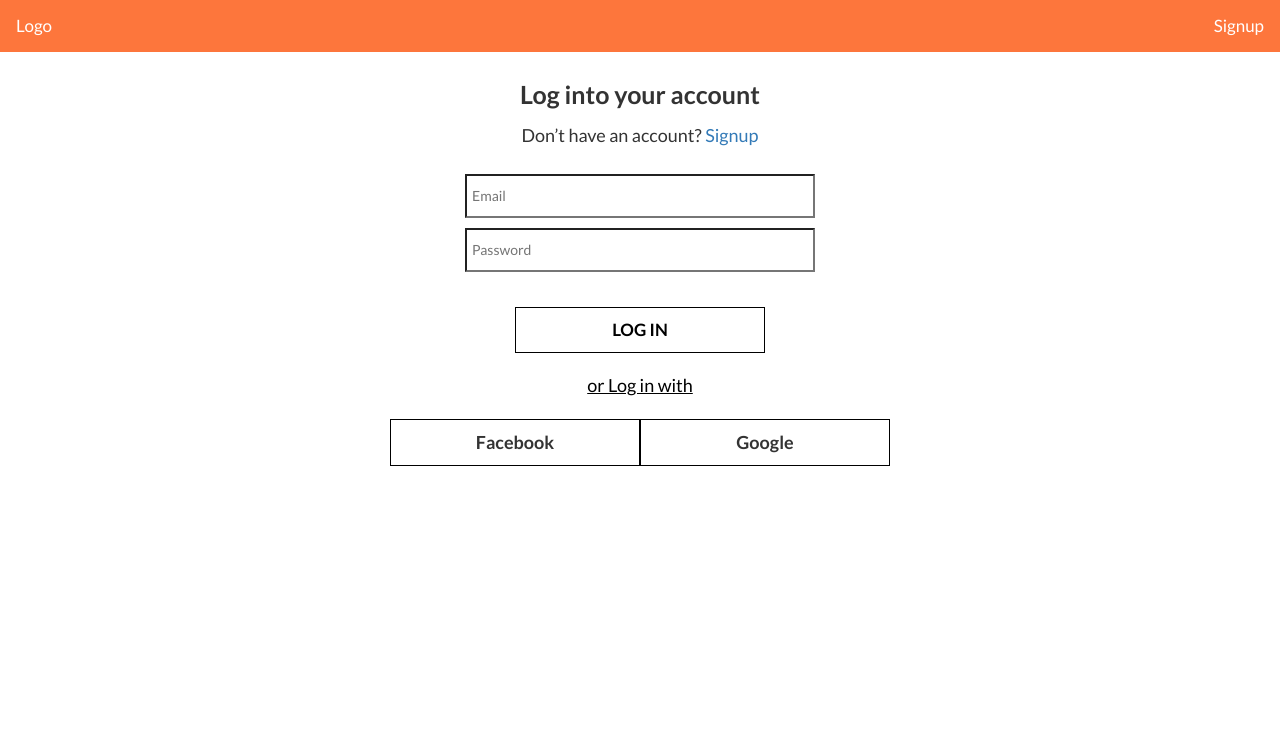
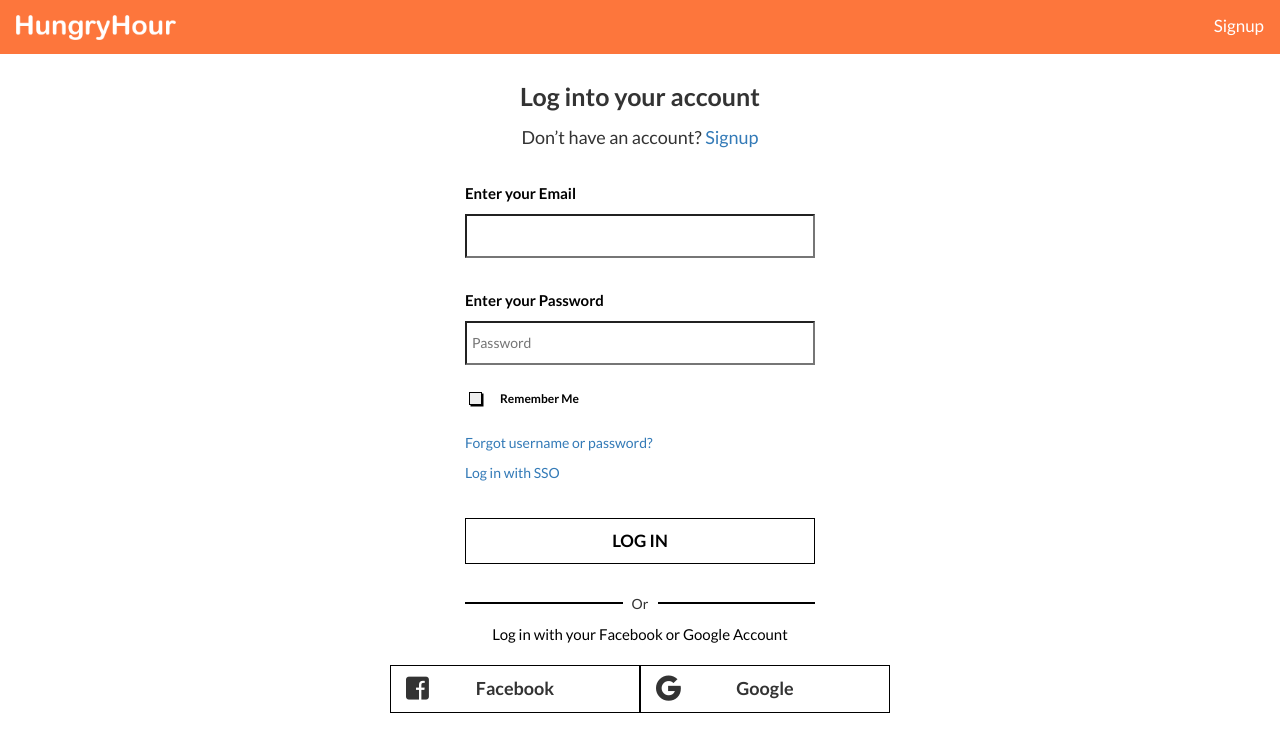
Before and after one commit to phassans/business-hungryhour, a React app: page /Login in a window 1280 px wide. Built offline with nearby package versions, Linux system fonts and the light colour scheme.

Commit message:
try to improve login signup and Logo is added

```diff
--- a/src/components/addBusinessPageComponents/addBusinessNav/addBusinessNav.js
+++ b/src/components/addBusinessPageComponents/addBusinessNav/addBusinessNav.js
@@ -14,7 +14,9 @@ constructor(){
         let makeBlock = this.state.dropdown ? 'makeBlock' : '';
         return (
             <div className="navWithDropdown" >
-                <div className='navLogo' >Logo</div>
+                <div className='navLogo' >
+                <img src={require('../../../assets/logo.png')} style={{ width: 160, height: 25}} />
+                </div>
                 <div className="dropdown" >
                     <button type="button" >
                         <span className="glyphicon glyphicon-user"></span>
--- a/src/components/navs/LandingPageNav/LandingPageNav.js
+++ b/src/components/navs/LandingPageNav/LandingPageNav.js
@@ -10,7 +10,9 @@ class LandingPageNav extends React.Component {
                     <button type='button' className='navbar-toggle collapsed' data-toggle='collapse' data-target='#nav-collapse' >
                         <i className="fas fa-bars "></i>
                     </button>
-                    <div className='navbar-brand logo' >Logo</div>
+                    <div className='navbar-brand logo' >
+                        <img src={require('../../../assets/logo.png')} style={{ width: 160, height: 25 }} />
+                    </div>
                 </div>
                 <div className='collapse navbar-collapse' id='nav-collapse'>
                     <ul className='nav navbar-nav'>
--- a/src/components/navs/signUpLoginNav/signUpLoginNav.js
+++ b/src/components/navs/signUpLoginNav/signUpLoginNav.js
@@ -6,7 +6,7 @@ class SignUpLoginNav extends React.Component {
     render() {
         return (
             <div className="topnav" >
-                <div>Logo</div>
+                <div><img src={require('../../../assets/logo.png')} style={{ width: 160, height: 25}} /></div>
                 <Link className="nav" to={`/${this.props.btnTitle}`} >{this.props.btnTitle}</Link>
             </div>
         );
--- a/src/container/loginContainer/loginContainer.js
+++ b/src/container/loginContainer/loginContainer.js
@@ -17,21 +17,35 @@ class LoginContainer extends Component {
 
         <div className='inputMainContainer' >
           <div className='inputContainer centeredInput' >
-            <input type='text' placeholder='Email' />
+            <div>Enter your Email</div>
+            <input type='text' />
           </div>
           <div className='inputContainer centeredInput' >
+            <div>Enter your Password</div>
             <input type='password' placeholder='Password' />
           </div>
+          <label className="container rememberCheckbox" >
+            Remember Me
+            <input type="checkbox" />
+            <span style={{ marginLeft: '1%', marginTop: '2px', }} className="checkmark"></span>
+          </label>
+          <div className='flink' ><a href='#' >Forgot username or password?</a></div>
+          <div className='flink' ><a href='#' >Log in with SSO</a></div>
         </div>
 
         <div className='footer' >
           <div className='btnContainer' >
             <button className="btn">Log in</button>
-            <div><a href='#' >or Log in with</a></div>
+            <div className='orTxtMainCont' >
+              <div className='orLineCont' ><div className='orLine' /></div>
+              <div className='orTxt' >Or</div>
+              <div className='orLineCont' ><div className='orLine' /></div>
+            </div>
+            <div className='AnotherWayAdviceSL' >Log in with your Facebook or Google Account</div>
           </div>
           <div className="btnGroup" >
-            <button className="btn1">Facebook</button>
-            <button className="btn1">Google</button>
+            <button className="btn1"> <span><i class="fab fa-facebook-square"></i></span> Facebook</button>
+            <button className="btn1" > <span><i class="fab fa-google"></i></span> Google</button>
           </div>
         </div>
       </div>
--- a/src/container/signUpContainer/signUpContainer.css
+++ b/src/container/signUpContainer/signUpContainer.css
@@ -33,9 +33,11 @@
 
 .inputContainer div {
     font-size: 15px;
-    margin: 10px 0px;
+    margin: 32px auto 10px;
     color: #000000;
-    width: 80%;
+    width: 350px;
+    text-align: left;
+    font-weight: bold;
 }
 
 .inputContainer input {
@@ -46,6 +48,21 @@
     outline: none;
 }
 
+.inputMainContainer div.flink{
+    width: 350px;
+    margin: 10px auto;
+}
+
+.signUpInputCont .centeredInput{
+    margin: 20px 0px;
+}
+
+.inputMainContainer .rememberCheckbox{
+    margin: 25px auto;
+    color: #000000;
+    width: 350px
+}
+
 .btnContainer {
     text-align: center;
     margin-bottom: 0px !important;
@@ -54,7 +71,7 @@
 .btnContainer .btn {
     margin-top: 20px;
     margin-bottom: 20px;
-    width: 250px;
+    width: 350px;
     background-color: #ffffff;
     color: #000000;
     padding: 10px 0px;
@@ -72,7 +89,7 @@
     margin: 0px auto;
 }
 
-.footer{
+.footer {
     margin-bottom: 50px;
 }
 
@@ -83,13 +100,47 @@
     padding: 10px 0px;
     font-size: 18px;
     font-weight: bold;
+    position: relative;
     border: 1px solid #000000;
 }
 
-.btnContainer div a {
-    text-decoration: #000000 underline;
+.btnGroup .btn1 span{
+    position: absolute;
+    left: 15px;
+    top: 5px;
+    font-size: 25px;
+}
+
+.btnContainer div.AnotherWayAdviceSL {
     color: #000000;
-    font-size: 18px;
+    font-size: 15px;
+    clear: both;
+    width: 350px;
+    margin: 40px auto 0px;
+}
+
+.orLineCont {
+    width: 45%;
+}
+
+.orTxtMainCont div{
+    float: left;
+}
+
+.orLineCont .orLine{
+    width: 100%;
+    height: 2px;
+    background-color: #000000;
+    margin: 8.5px 0px;
+}
+
+.orTxtMainCont{
+    width: 350px;
+    margin: 10px auto;
+    clear: both;
+}
+.orTxt{
+    width: 10%;
 }
 
 .condition {
@@ -102,8 +153,9 @@
     .inputContainer {
         padding: 0px 10px;
     }
+
     .inputContainer input {
-        width:  80% !important;
+        width: 80% !important;
     }
 }
 
--- a/src/container/signUpContainer/signUpContainer.js
+++ b/src/container/signUpContainer/signUpContainer.js
@@ -15,7 +15,7 @@ class SignUpContainer extends Component {
           <div className='login' >Already have an account? <Link to="/Login">Login</Link></div>
         </div>
 
-        <div className='inputMainContainer' >
+        <div className='inputMainContainer signUpInputCont' >
           <div className='inputContainer centeredInput' >
             <input type='text' placeholder='Email' />
           </div>
@@ -30,12 +30,17 @@ class SignUpContainer extends Component {
         <div className='footer' >
           <div className='btnContainer' >
             <Link to='/AddBusiness' className="btn">Sign Up</Link>
-            <div><a href='#' >or sign up with</a></div>
+            <div className='orTxtMainCont' >
+              <div className='orLineCont' ><div className='orLine' /></div>
+              <div className='orTxt' >Or</div>
+              <div className='orLineCont' ><div className='orLine' /></div>
+            </div>
+            <div className='AnotherWayAdviceSL' >Sign up with your Facebook or Google Account</div>
           </div>
 
           <div className="btnGroup" >
-            <button className="btn1">Facebook</button>
-            <button className="btn1">Google</button>
+            <button className="btn1"> <span><i class="fab fa-facebook-square"></i></span> Facebook</button>
+            <button className="btn1" > <span><i class="fab fa-google"></i></span> Google</button>
           </div>
 
           <div className="condition" >By clicking sign up, you agree to the Terms and Conditions of HungryHour.</div>
```
Also changed, not shown: src/assets/logo.png (added).
